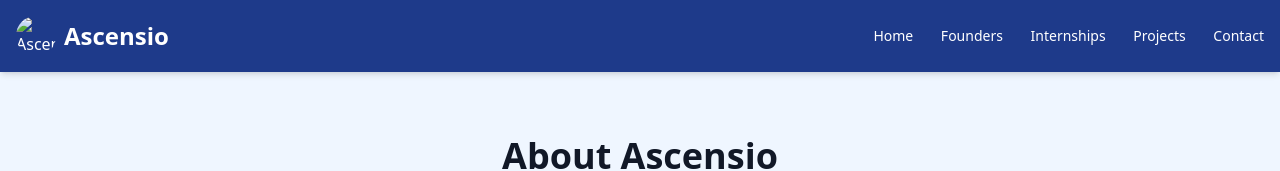
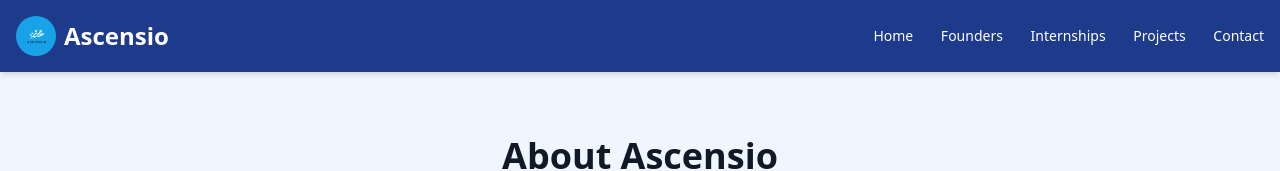
Before and after one commit to Ascensiostartup/AscensioWebsite, a plain HTML site: page index.html in a window 1280 px wide. Shown: the top 171 px of the page. Drawn offline with nearby package versions, Linux system fonts and the light colour scheme.

Commit message:
Update index.html

```diff
--- a/index.html
+++ b/index.html
@@ -11,7 +11,7 @@
 <header class="bg-blue-900 text-white p-4 shadow-md sticky top-0 z-50">
   <div class="container mx-auto flex justify-between items-center">
     <div class="flex items-center space-x-2">
-      <img src="images/logo.jpg" alt="Ascensio Logo" class="w-10 h-10 rounded-full">
+      <img src="logo.jpg" alt="Ascensio Logo" class="w-10 h-10 rounded-full">
       <span class="text-2xl font-bold">Ascensio</span>
     </div>
     <nav class="space-x-6 text-sm">
```
